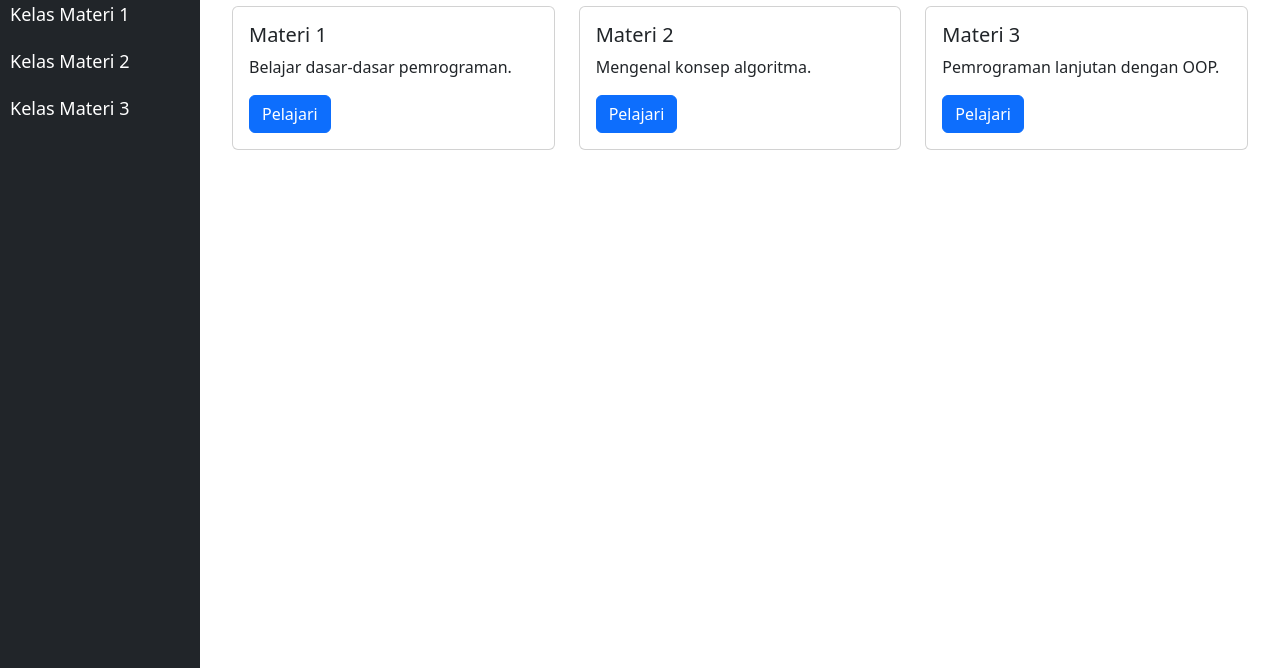
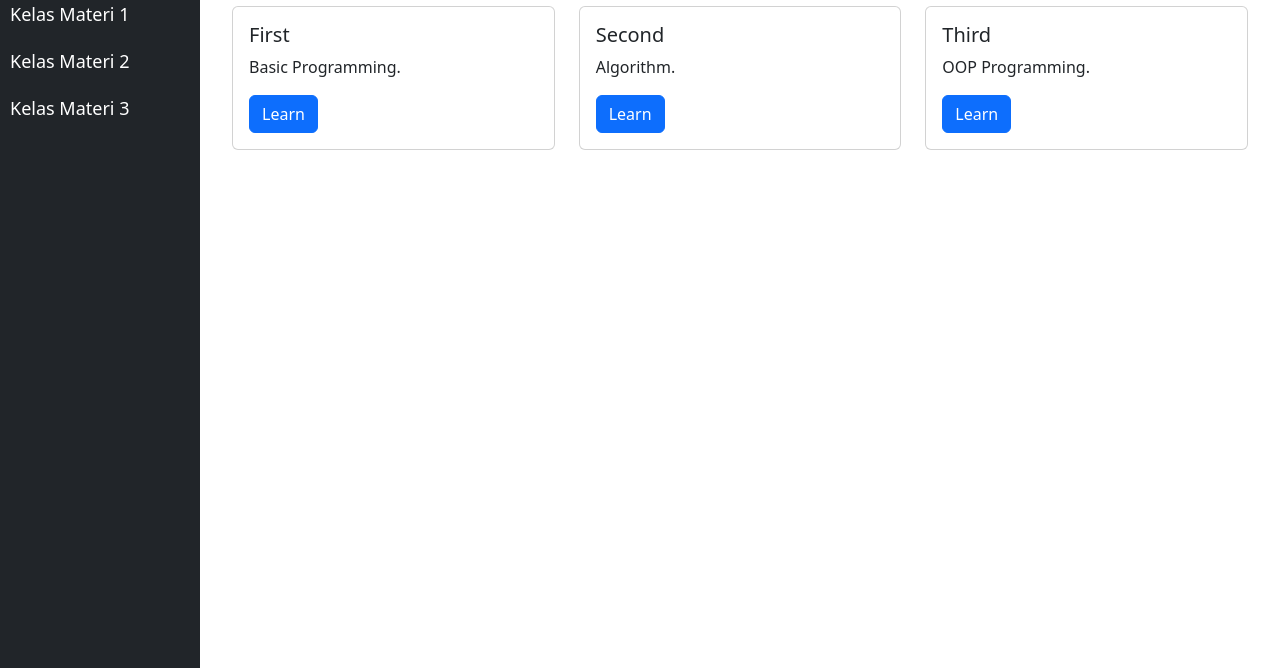
Before and after one commit to Rizkuy01/study-club-batch2, a plain HTML site: page eva/responsive.html in a window 1280 px wide. Shown: the part 132-800 px from the top of the page. Drawn offline with nearby package versions, Linux system fonts and the light colour scheme.

Commit message:
translate main content

```diff
--- a/eva/responsive.html
+++ b/eva/responsive.html
@@ -70,32 +70,32 @@
     <!-- Main Content -->
     <div class="content">
       <div class="container">
-        <h2 class="mb-4">Materi Tersedia</h2>
+        <h2 class="mb-4">Available Course</h2>
         <div class="row">
           <div class="col-md-4">
             <div class="card">
               <div class="card-body">
-                <h5 class="card-title">Materi 1</h5>
-                <p class="card-text">Belajar dasar-dasar pemrograman.</p>
-                <a href="#" class="btn btn-primary">Pelajari</a>
+                <h5 class="card-title">First</h5>
+                <p class="card-text">Basic Programming.</p>
+                <a href="#" class="btn btn-primary">Learn</a>
               </div>
             </div>
           </div>
           <div class="col-md-4">
             <div class="card">
               <div class="card-body">
-                <h5 class="card-title">Materi 2</h5>
-                <p class="card-text">Mengenal konsep algoritma.</p>
-                <a href="#" class="btn btn-primary">Pelajari</a>
+                <h5 class="card-title">Second</h5>
+                <p class="card-text">Algorithm.</p>
+                <a href="#" class="btn btn-primary">Learn</a>
               </div>
             </div>
           </div>
           <div class="col-md-4">
             <div class="card">
               <div class="card-body">
-                <h5 class="card-title">Materi 3</h5>
-                <p class="card-text">Pemrograman lanjutan dengan OOP.</p>
-                <a href="#" class="btn btn-primary">Pelajari</a>
+                <h5 class="card-title">Third</h5>
+                <p class="card-text">OOP Programming.</p>
+                <a href="#" class="btn btn-primary">Learn</a>
               </div>
             </div>
           </div>
```
